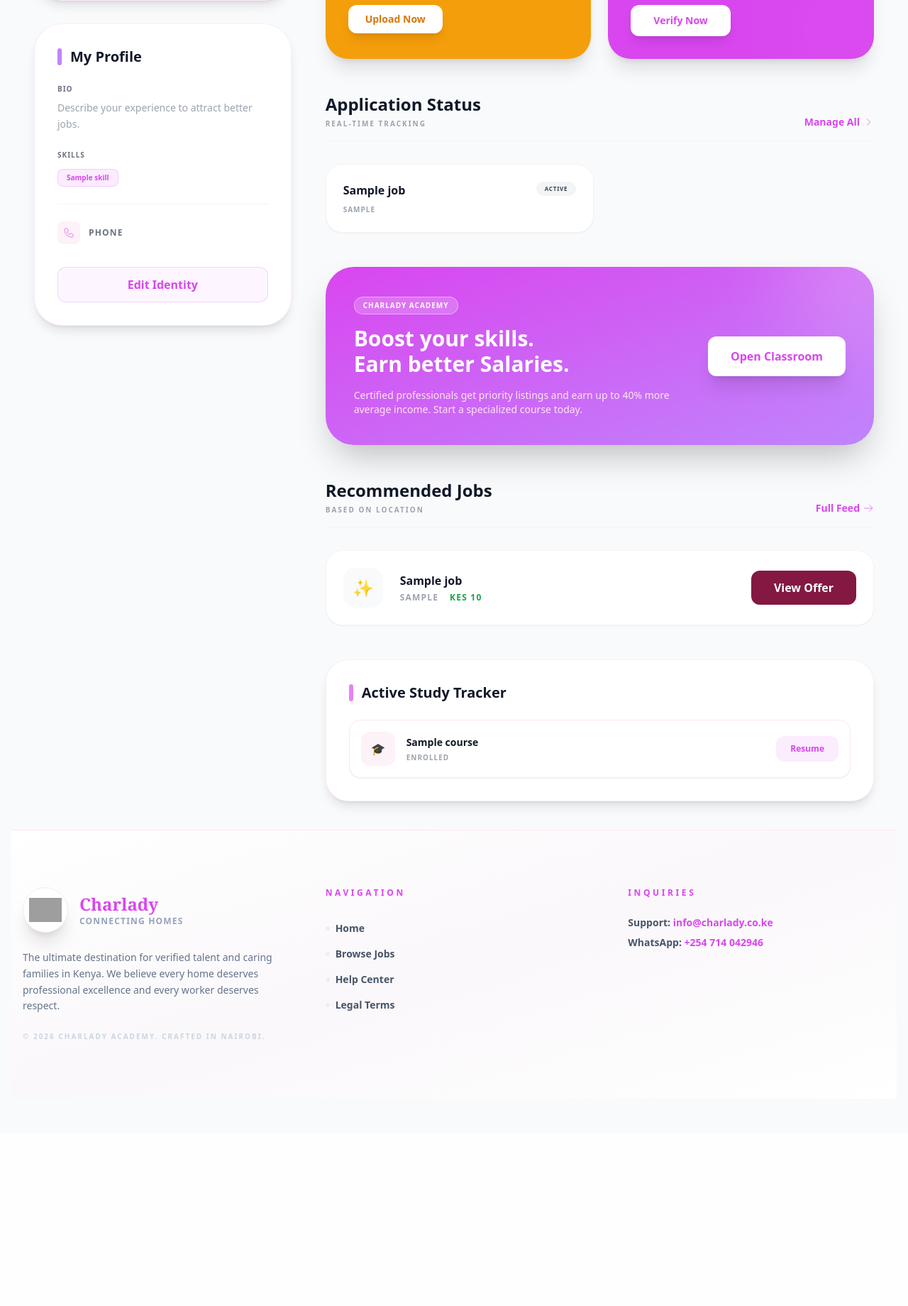
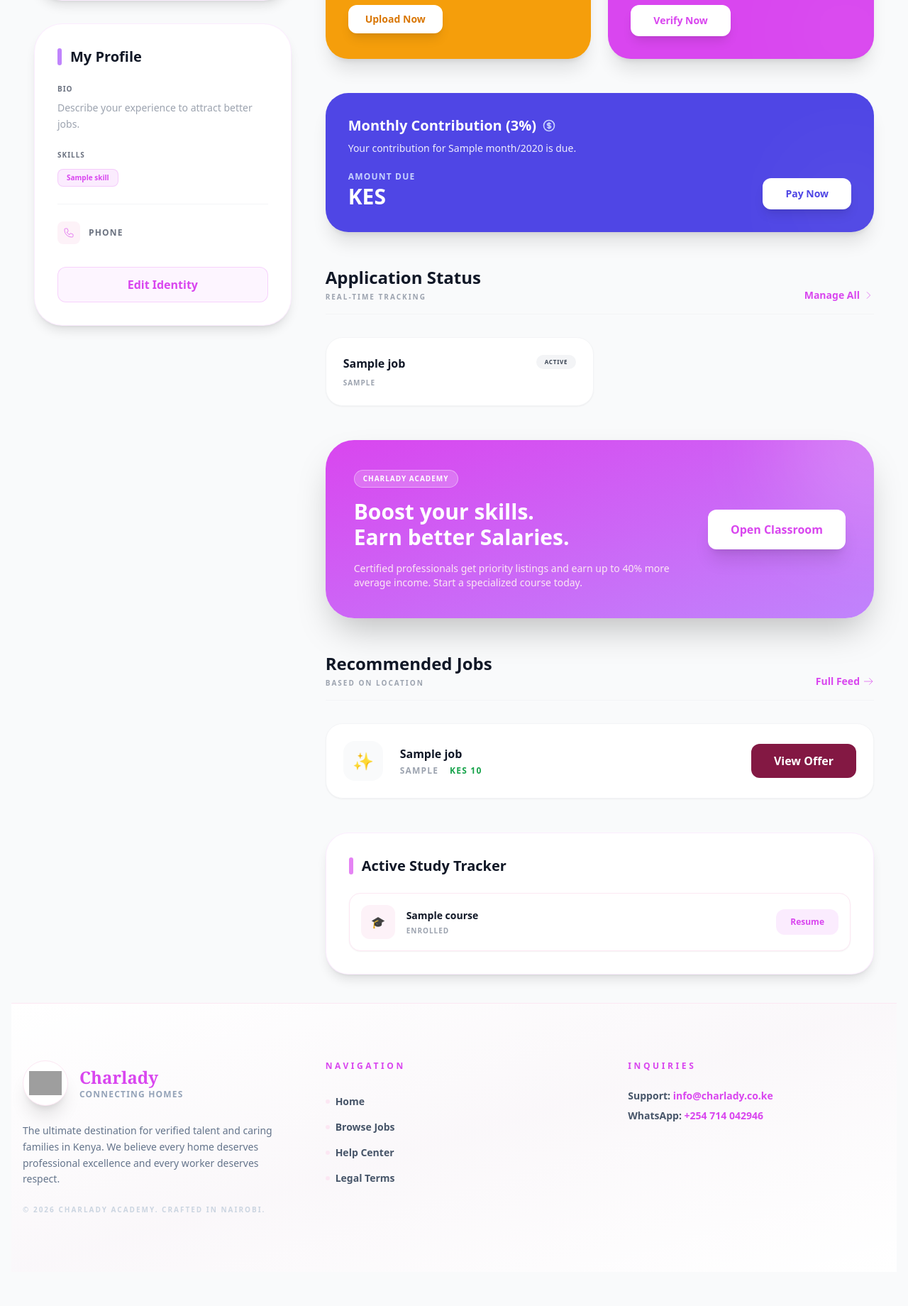
Before and after one commit to theo24-sys/omegaa, a Django app: template templates/dashboard/housekeeper_dashboard.html in a window 1280 px wide. Shown: the part 1020-2860 px from the top of the page at 71% size. Before the commit the page ends 2484 px from the top, so only its background shows below. Run offline with Django 5.2, Linux system fonts and the light colour scheme; the template is opened without the code that fills it: most values are stand-ins (such as "Sample title", 1, 10 or a date in 2020); parts of the project's set-up code (start-up, migrations or seed data) failed here and were passed over; some libraries are stand-ins or nearby versions; grey boxes are pictures that could not be loaded.

Commit message:
Enabled 3% Monthly Contribution feature with Dashboard integration and M-Pesa support

```diff
--- a/dashboard/views.py
+++ b/dashboard/views.py
@@ -135,6 +135,11 @@ def housekeeper_dashboard(request):
         ).exclude(id__in=completed_course_ids)
     study_tracker_courses = accessible_courses.order_by('-is_mandatory')[:3]
 
+from payments.models import Payment, PaymentPlan, MonthlyContribution
+...
+    # Monthly Contribution logic
+    pending_contribution = MonthlyContribution.objects.filter(worker=request.user, payment_status='pending').order_by('-year', '-month').first()
+
     context = {
         'applications': applications,
         'active_jobs': active_jobs,
@@ -143,6 +148,7 @@ def housekeeper_dashboard(request):
         'review_count': review_count,
         'skills_list': skills_list,
         'study_tracker_courses': study_tracker_courses,
+        'pending_contribution': pending_contribution,
     }
     return render(request, 'dashboard/housekeeper_dashboard.html', context)
 
--- a/payments/models.py
+++ b/payments/models.py
@@ -53,6 +53,7 @@ class Payment(models.Model):
     user = models.ForeignKey(settings.AUTH_USER_MODEL, on_delete=models.CASCADE, related_name='payments')
     plan = models.ForeignKey(PaymentPlan, on_delete=models.PROTECT, related_name='payments', null=True, blank=True)
     course = models.ForeignKey('courses.Course', on_delete=models.SET_NULL, null=True, blank=True, related_name='payments')
+    contribution = models.ForeignKey('MonthlyContribution', on_delete=models.SET_NULL, null=True, blank=True, related_name='payments')
     amount = models.DecimalField(max_digits=10, decimal_places=2)
     transaction_id = models.CharField(max_length=100, blank=True, null=True)
 
--- a/payments/urls.py
+++ b/payments/urls.py
@@ -8,6 +8,7 @@ urlpatterns = [
     path('checkout/<int:plan_id>/', views.checkout, name='checkout'),
     path('course-checkout/<int:course_id>/', views.course_checkout, name='course_checkout'),
     path('mpesa/<int:payment_id>/', views.mpesa_payment, name='mpesa_payment'),
+    path('contribution/pay/<int:contribution_id>/', views.pay_contribution, name='pay_contribution'),
     path('mpesa/callback/', views.mpesa_callback, name='mpesa_callback'),
     path('status/<int:payment_id>/', views.check_payment_status, name='check_payment_status'),
     path('verification-submitted/<int:payment_id>/', views.payment_verification_submitted, name='payment_verification_submitted'),
--- a/templates/dashboard/housekeeper_dashboard.html
+++ b/templates/dashboard/housekeeper_dashboard.html
@@ -256,6 +256,27 @@
 
             <!-- Dashboard Sections: Applications & Training -->
             <div class="space-y-12">
+                {% if pending_contribution %}
+                <!-- 3% Monthly Contribution Card -->
+                <div class="p-8 rounded-[2rem] bg-indigo-600 text-white shadow-xl relative overflow-hidden group">
+                    <div class="absolute -bottom-10 -right-10 w-40 h-40 bg-white/5 rounded-full blur-3xl group-hover:scale-150 transition-transform duration-700"></div>
+                    <div class="relative z-10">
+                        <h3 class="text-xl font-bold mb-2 flex items-center gap-2">
+                             Monthly Contribution (3%)
+                            <svg class="w-5 h-5 text-indigo-200" fill="none" stroke="currentColor" viewBox="0 0 24 24"><path stroke-linecap="round" stroke-linejoin="round" stroke-width="2" d="M12 8c-1.657 0-3 .895-3 2s1.343 2 3 2 3 .895 3 2-1.343 2-3 2m0-8c1.11 0 2.08.402 2.599 1M12 8V7m0 1v8m0 0v1m0-1c-1.11 0-2.08-.402-2.599-1M21 12a9 9 0 11-18 0 9 9 0 0118 0z"/></svg>
+                        </h3>
+                        <p class="text-sm opacity-90 mb-4">Your contribution for {{ pending_contribution.month }}/{{ pending_contribution.year }} is due.</p>
+                        <div class="flex items-end justify-between">
+                            <div>
+                                <span class="text-xs font-bold uppercase tracking-widest text-indigo-200">Amount Due</span>
+                                <p class="text-3xl font-black">KES {{ pending_contribution.amount_due|floatformat:0 }}</p>
+                            </div>
+                            <a href="{% url 'payments:pay_contribution' pending_contribution.id %}" class="bg-white text-indigo-600 px-8 py-3 rounded-xl font-bold text-sm inline-block shadow-lg hover:bg-indigo-50 transition active:scale-95">Pay Now</a>
+                        </div>
+                    </div>
+                </div>
+                {% endif %}
+
                 <!-- My Applications -->
                 <div class="space-y-8">
                     <div class="flex justify-between items-end border-b border-gray-100 pb-4">
```
Also changed, not shown: payments/admin.py (+8 -1 lines), payments/views.py (+38 -12 lines).
